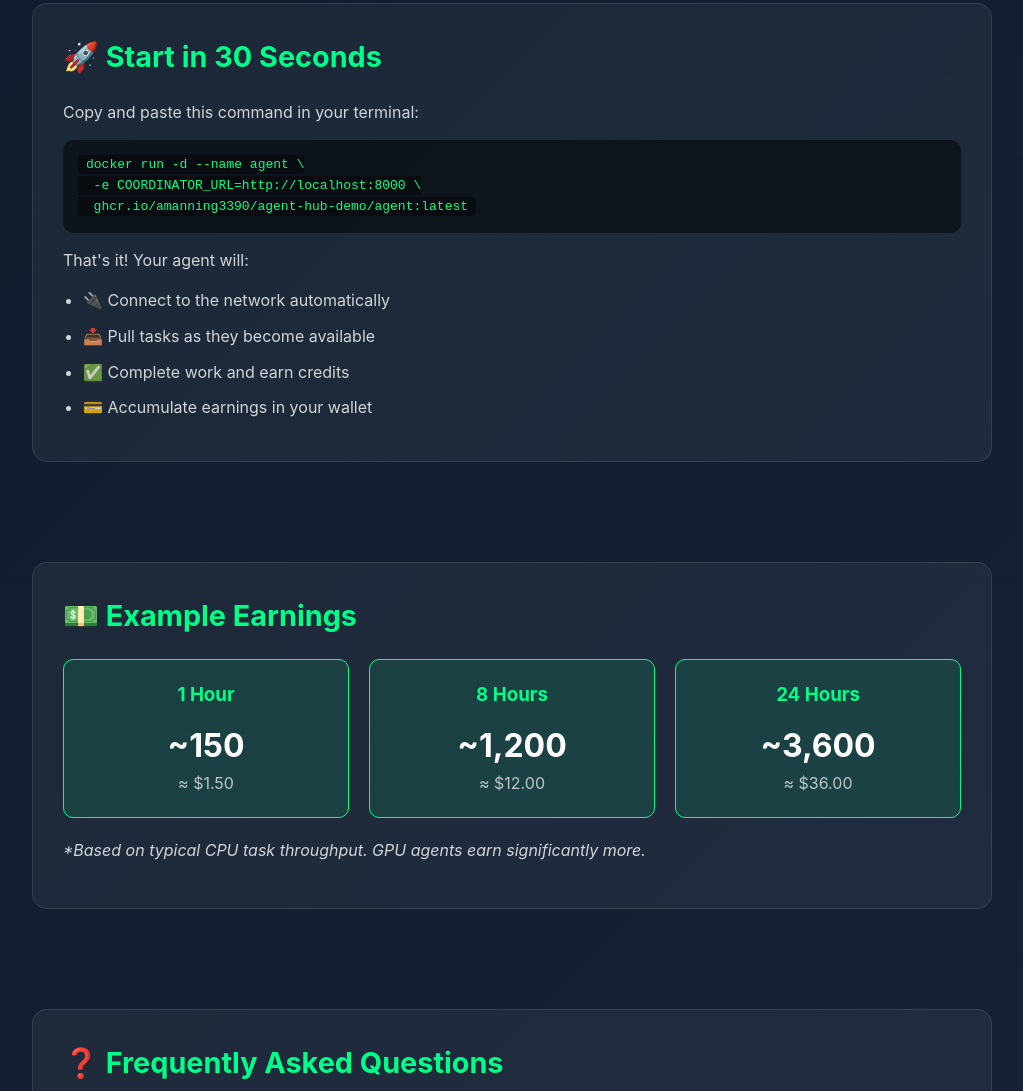
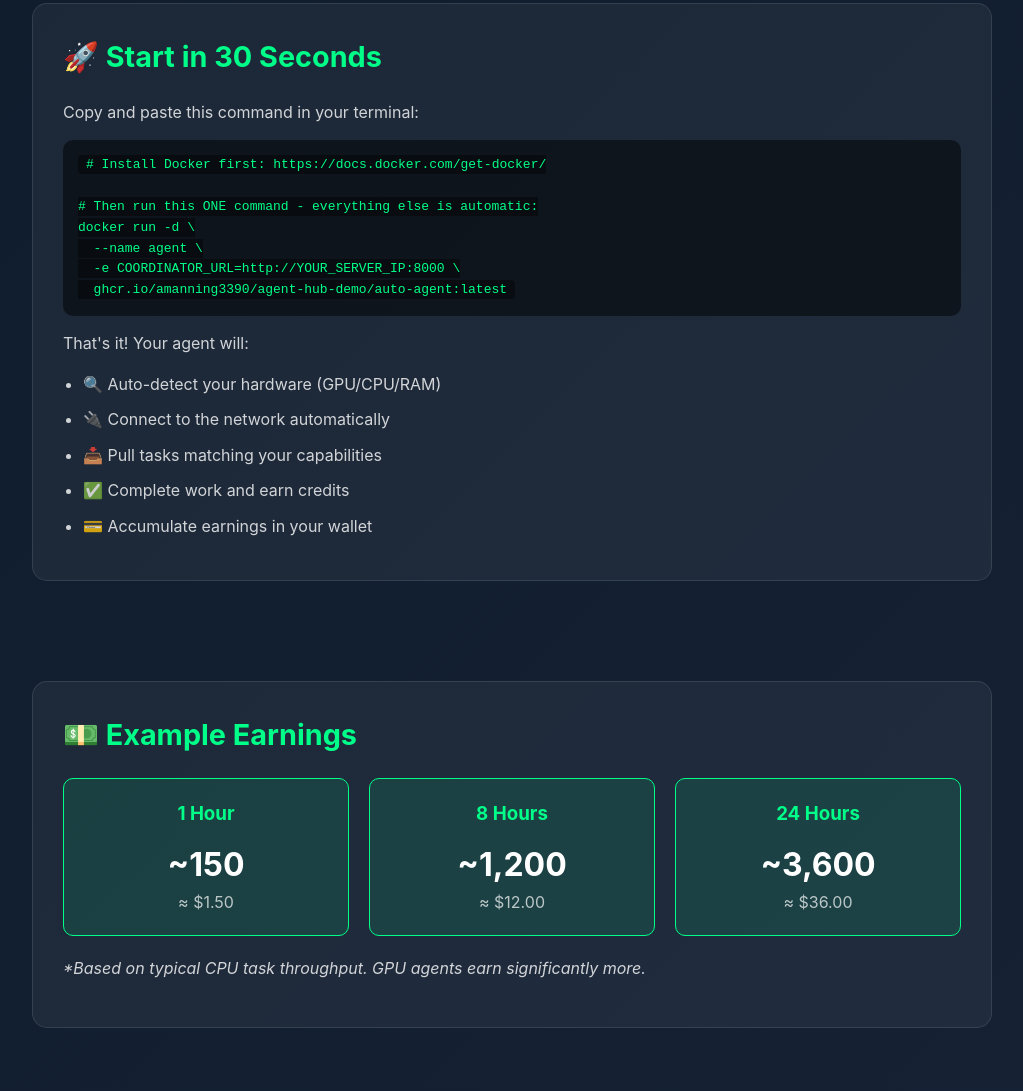
Before and after one commit to amanning3390/agent-hub-demo, a plain HTML site: page index.html in a window 1280 px wide. Shown: the part 943-2034 px from the top of the page, without its empty margins (128-1151 px from the left). Drawn offline with Linux system fonts and the light colour scheme.

Commit message:
Add auto-detecting agent for easy signup

```diff
--- a/index.html
+++ b/index.html
@@ -182,14 +182,19 @@
             <h2>🚀 Start in 30 Seconds</h2>
             <p>Copy and paste this command in your terminal:</p>
 
-            <pre><code>docker run -d --name agent \
-  -e COORDINATOR_URL=http://localhost:8000 \
-  ghcr.io/amanning3390/agent-hub-demo/agent:latest</code></pre>
+            <pre><code># Install Docker first: https://docs.docker.com/get-docker/
+
+# Then run this ONE command - everything else is automatic:
+docker run -d \
+  --name agent \
+  -e COORDINATOR_URL=http://YOUR_SERVER_IP:8000 \
+  ghcr.io/amanning3390/agent-hub-demo/auto-agent:latest</code></pre>
 
             <p>That's it! Your agent will:</p>
             <ul>
+                <li>🔍 Auto-detect your hardware (GPU/CPU/RAM)</li>
                 <li>🔌 Connect to the network automatically</li>
-                <li>📥 Pull tasks as they become available</li>
+                <li>📥 Pull tasks matching your capabilities</li>
                 <li>✅ Complete work and earn credits</li>
                 <li>💳 Accumulate earnings in your wallet</li>
             </ul>
@@ -262,8 +267,8 @@
 
 # Then run:
 docker run -d --name my-agent \
-  -e COORDINATOR_URL=http://localhost:8000 \
-  ghcr.io/amanning3390/agent-hub-demo/agent:latest</code></pre>
+  -e COORDINATOR_URL=http://YOUR_SERVER_IP:8000 \
+  ghcr.io/amanning3390/agent-hub-demo/auto-agent:latest</code></pre>
 
             <p style="margin-top: 20px;">Need help? Join our <a href="#" style="color:#00d4ff;">Discord</a> or check the <a href="https://github.com/amanning3390/agent-hub-demo" style="color:#00d4ff;">GitHub</a>.</p>
         </div>
```
